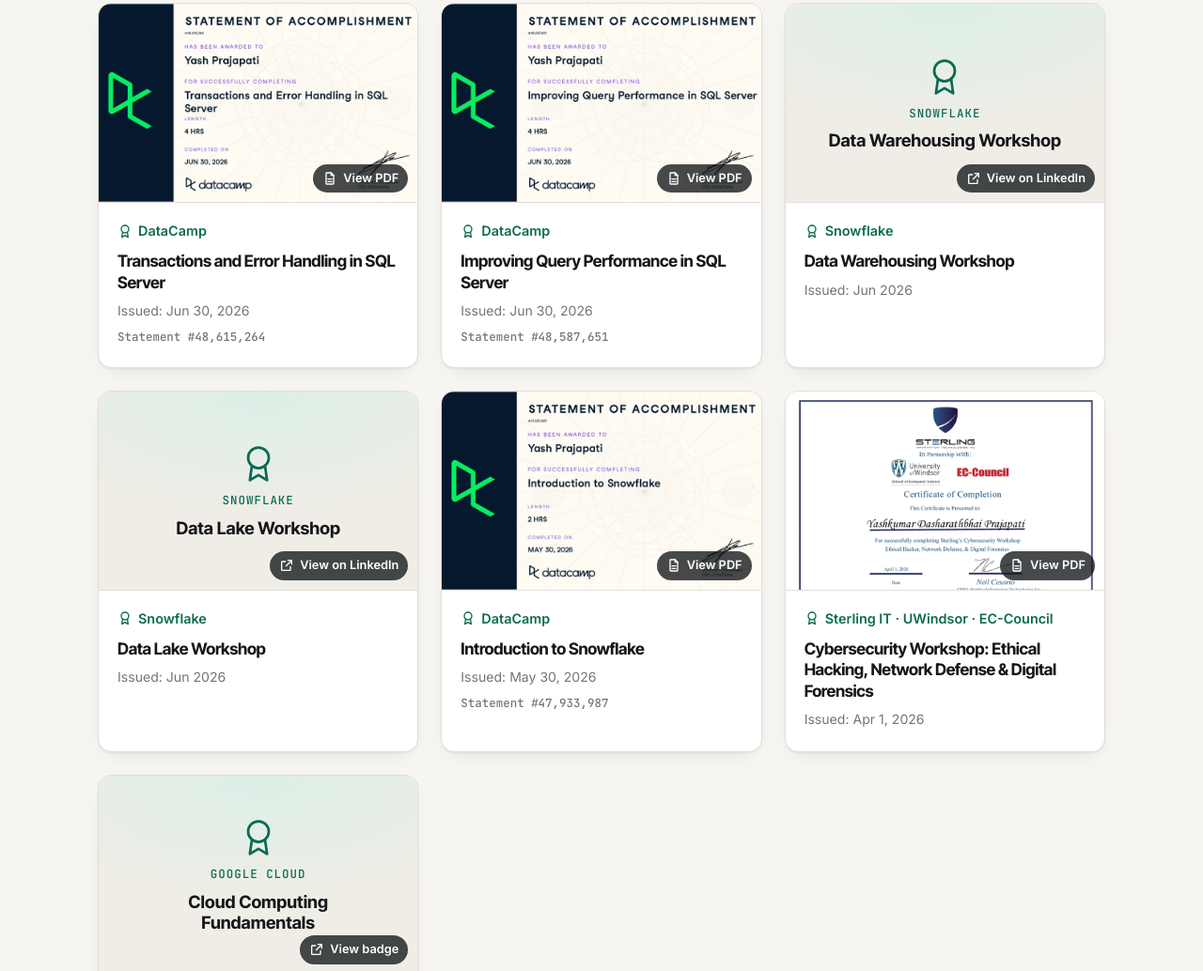
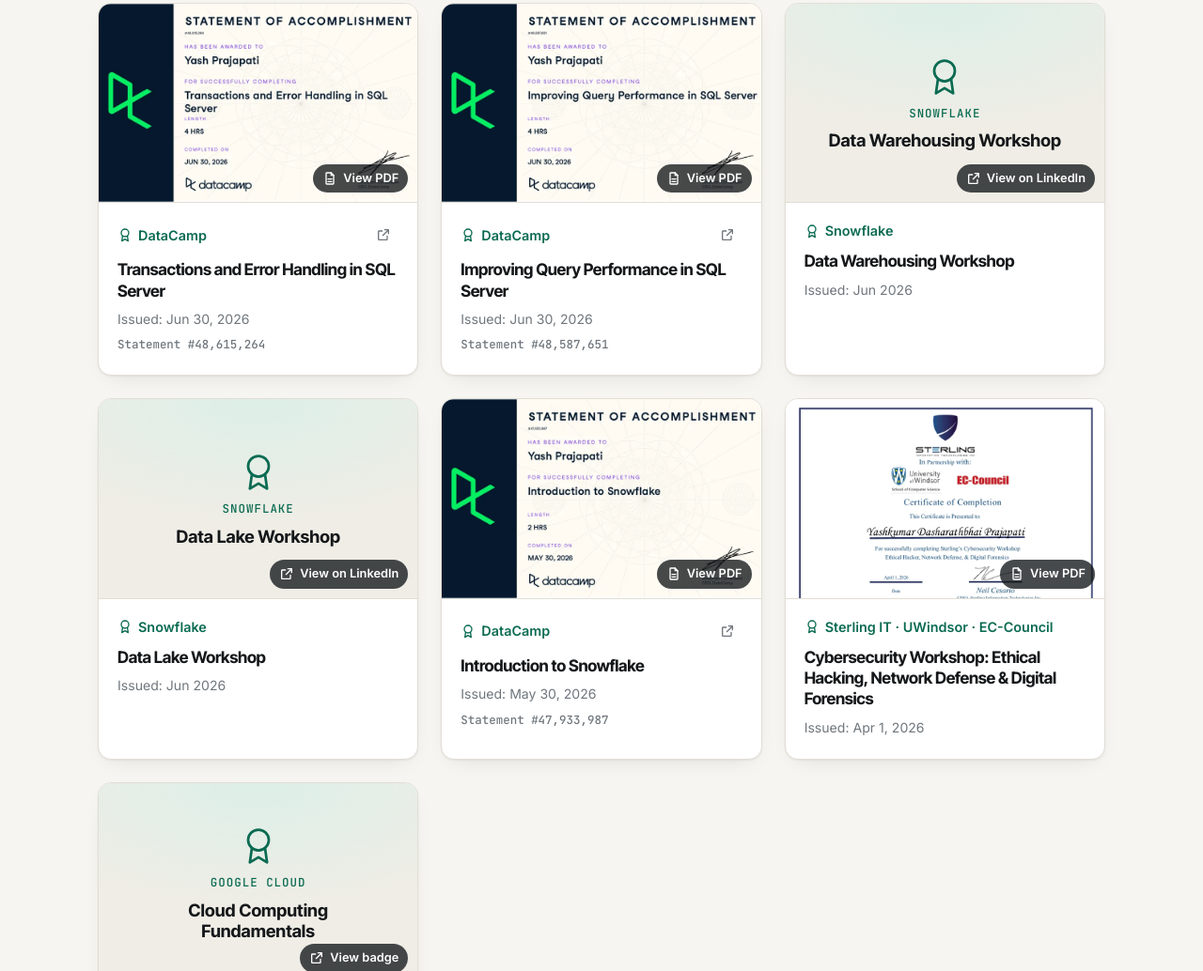
Before and after one commit to Yash8418/yash8418.github.io, a plain HTML site: page certifications.html in a window 1280 px wide. Shown: the part 751-1785 px from the top of the page at 94% size. Drawn offline with Linux system fonts and the light colour scheme.

Commit message:
Add DataCamp verification links to course certificates
Co-Authored-By: Claude Opus 5.5 <noreply@anthropic.com>
Claude-Session: https://claude.ai/code/session_01Dx8q8x64d5bA9dbzH5SD6d

```diff
--- a/certifications.html
+++ b/certifications.html
@@ -107,7 +107,7 @@
           <article class="cert">
             <a class="cert__preview" href="assets/certificates/datacamp-transactions-error-handling-sql-server.pdf" target="_blank" rel="noopener" aria-label="Open Transactions and Error Handling in SQL Server certificate PDF"><img src="assets/certificates/previews/datacamp-transactions-error-handling-sql-server.webp" width="900" height="520" loading="lazy" alt="" /><span class="cert__pdf"><svg class="icon" viewBox="0 0 24 24" aria-hidden="true"><path d="M14 3H7a1 1 0 0 0-1 1v16a1 1 0 0 0 1 1h10a1 1 0 0 0 1-1V7Z"/><path d="M14 3v4h4M9 13h6M9 17h6"/></svg>View PDF</span></a>
             <div class="cert__body">
-              <div class="cert__meta"><span class="cert__issuer"><svg class="icon" viewBox="0 0 24 24" aria-hidden="true"><circle cx="12" cy="9" r="6"/><path d="M8.2 13.6 7 22l5-3 5 3-1.2-8.4"/></svg>DataCamp</span></div>
+              <div class="cert__meta"><span class="cert__issuer"><svg class="icon" viewBox="0 0 24 24" aria-hidden="true"><circle cx="12" cy="9" r="6"/><path d="M8.2 13.6 7 22l5-3 5 3-1.2-8.4"/></svg>DataCamp</span><a class="cert__verify" href="https://www.datacamp.com/statement-of-accomplishment/course/a6984f941ce0099e9937eede641d5a30a05492e9" target="_blank" rel="noopener" aria-label="Verify credential for Transactions and Error Handling in SQL Server"><svg class="icon" viewBox="0 0 24 24" aria-hidden="true"><path d="M14 4h6v6M20 4l-9 9M18 14v5a1 1 0 0 1-1 1H5a1 1 0 0 1-1-1V7a1 1 0 0 1 1-1h5"/></svg></a></div>
               <h3>Transactions and Error Handling in SQL Server</h3>
               <p class="cert__date">Issued: Jun 30, 2026</p>
               <p class="cert__id">Statement #48,615,264</p>
@@ -116,7 +116,7 @@
           <article class="cert">
             <a class="cert__preview" href="assets/certificates/datacamp-improving-query-performance-sql-server.pdf" target="_blank" rel="noopener" aria-label="Open Improving Query Performance in SQL Server certificate PDF"><img src="assets/certificates/previews/datacamp-improving-query-performance-sql-server.webp" width="900" height="520" loading="lazy" alt="" /><span class="cert__pdf"><svg class="icon" viewBox="0 0 24 24" aria-hidden="true"><path d="M14 3H7a1 1 0 0 0-1 1v16a1 1 0 0 0 1 1h10a1 1 0 0 0 1-1V7Z"/><path d="M14 3v4h4M9 13h6M9 17h6"/></svg>View PDF</span></a>
             <div class="cert__body">
-              <div class="cert__meta"><span class="cert__issuer"><svg class="icon" viewBox="0 0 24 24" aria-hidden="true"><circle cx="12" cy="9" r="6"/><path d="M8.2 13.6 7 22l5-3 5 3-1.2-8.4"/></svg>DataCamp</span></div>
+              <div class="cert__meta"><span class="cert__issuer"><svg class="icon" viewBox="0 0 24 24" aria-hidden="true"><circle cx="12" cy="9" r="6"/><path d="M8.2 13.6 7 22l5-3 5 3-1.2-8.4"/></svg>DataCamp</span><a class="cert__verify" href="https://www.datacamp.com/statement-of-accomplishment/course/40a38f4149806221511ae40cdb8d28958e055051" target="_blank" rel="noopener" aria-label="Verify credential for Improving Query Performance in SQL Server"><svg class="icon" viewBox="0 0 24 24" aria-hidden="true"><path d="M14 4h6v6M20 4l-9 9M18 14v5a1 1 0 0 1-1 1H5a1 1 0 0 1-1-1V7a1 1 0 0 1 1-1h5"/></svg></a></div>
               <h3>Improving Query Performance in SQL Server</h3>
               <p class="cert__date">Issued: Jun 30, 2026</p>
               <p class="cert__id">Statement #48,587,651</p>
@@ -141,7 +141,7 @@
           <article class="cert">
             <a class="cert__preview" href="assets/certificates/datacamp-introduction-to-snowflake.pdf" target="_blank" rel="noopener" aria-label="Open Introduction to Snowflake certificate PDF"><img src="assets/certificates/previews/datacamp-introduction-to-snowflake.webp" width="900" height="520" loading="lazy" alt="" /><span class="cert__pdf"><svg class="icon" viewBox="0 0 24 24" aria-hidden="true"><path d="M14 3H7a1 1 0 0 0-1 1v16a1 1 0 0 0 1 1h10a1 1 0 0 0 1-1V7Z"/><path d="M14 3v4h4M9 13h6M9 17h6"/></svg>View PDF</span></a>
             <div class="cert__body">
-              <div class="cert__meta"><span class="cert__issuer"><svg class="icon" viewBox="0 0 24 24" aria-hidden="true"><circle cx="12" cy="9" r="6"/><path d="M8.2 13.6 7 22l5-3 5 3-1.2-8.4"/></svg>DataCamp</span></div>
+              <div class="cert__meta"><span class="cert__issuer"><svg class="icon" viewBox="0 0 24 24" aria-hidden="true"><circle cx="12" cy="9" r="6"/><path d="M8.2 13.6 7 22l5-3 5 3-1.2-8.4"/></svg>DataCamp</span><a class="cert__verify" href="https://www.datacamp.com/statement-of-accomplishment/course/a4c2ae997f8e38a647e848dd91ca6f2beb758ae2" target="_blank" rel="noopener" aria-label="Verify credential for Introduction to Snowflake"><svg class="icon" viewBox="0 0 24 24" aria-hidden="true"><path d="M14 4h6v6M20 4l-9 9M18 14v5a1 1 0 0 1-1 1H5a1 1 0 0 1-1-1V7a1 1 0 0 1 1-1h5"/></svg></a></div>
               <h3>Introduction to Snowflake</h3>
               <p class="cert__date">Issued: May 30, 2026</p>
               <p class="cert__id">Statement #47,933,987</p>
```
